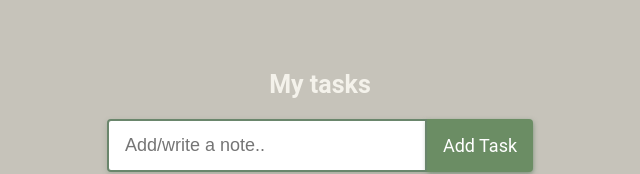
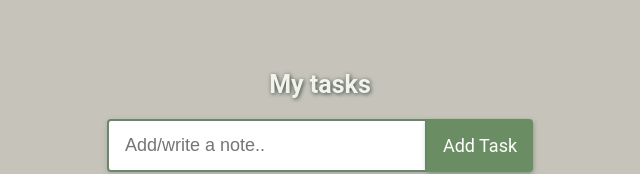
Before and after one commit to DarioDAngeloo/Set-Your-Goals-App-by-dario, a React (Vite) app in the folder set-goals-by-dario/: page / in a window 1280 px wide. Shown: the part 175-349 px from the top of the page, without its empty margins (320-960 px from the left). Built offline with nearby package versions, Linux system fonts and the light colour scheme.

Commit message:
shadow-title

```diff
--- a/set-goals-by-dario/src/App.css
+++ b/set-goals-by-dario/src/App.css
@@ -18,6 +18,7 @@ h1 {
   font-family: Roboto, sans-serif;
   text-align: center;
   margin: 20px 0;
+  filter: drop-shadow(1px 1px 2px #344e41);
 }
 
 .App {
```
